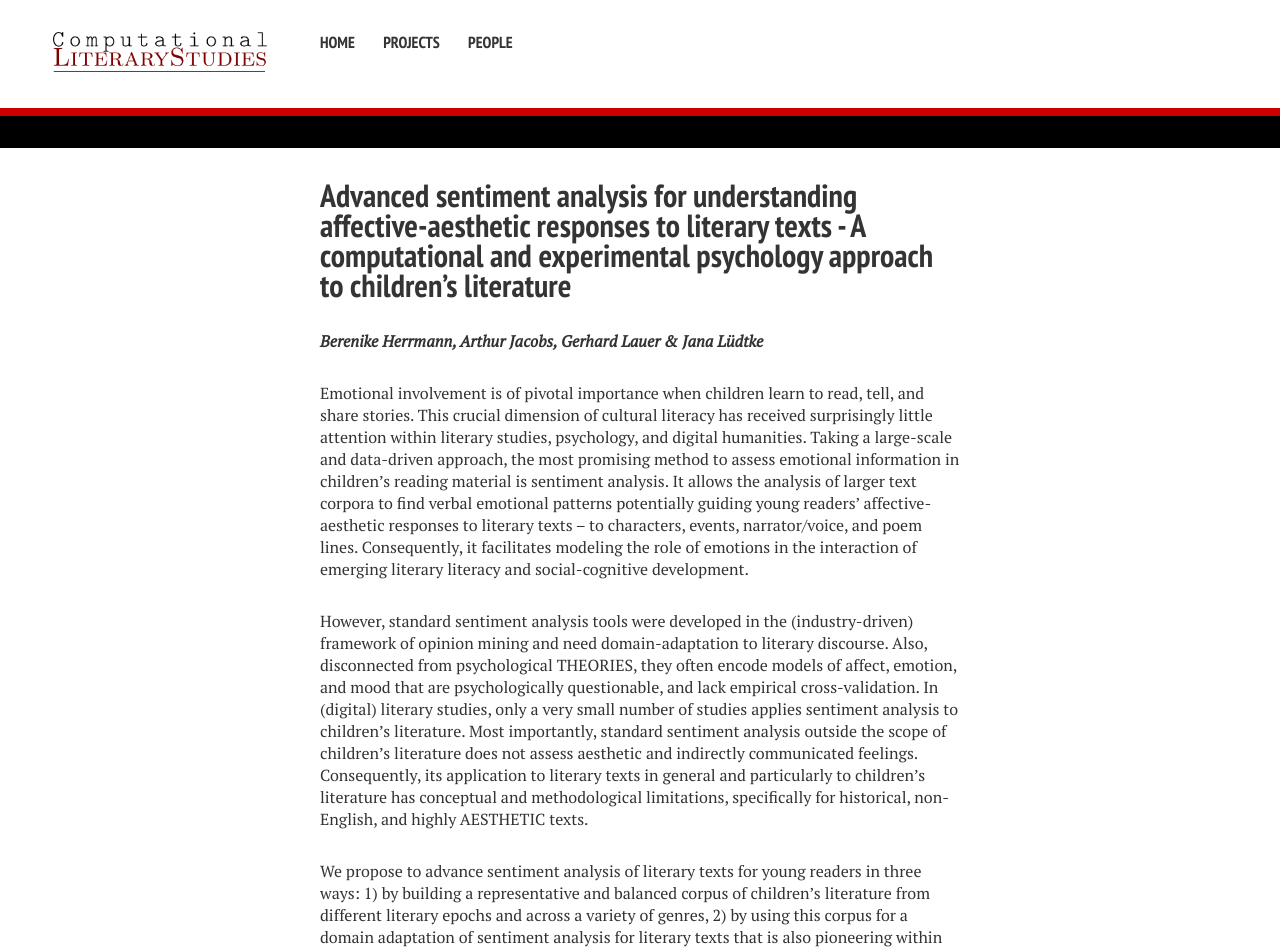
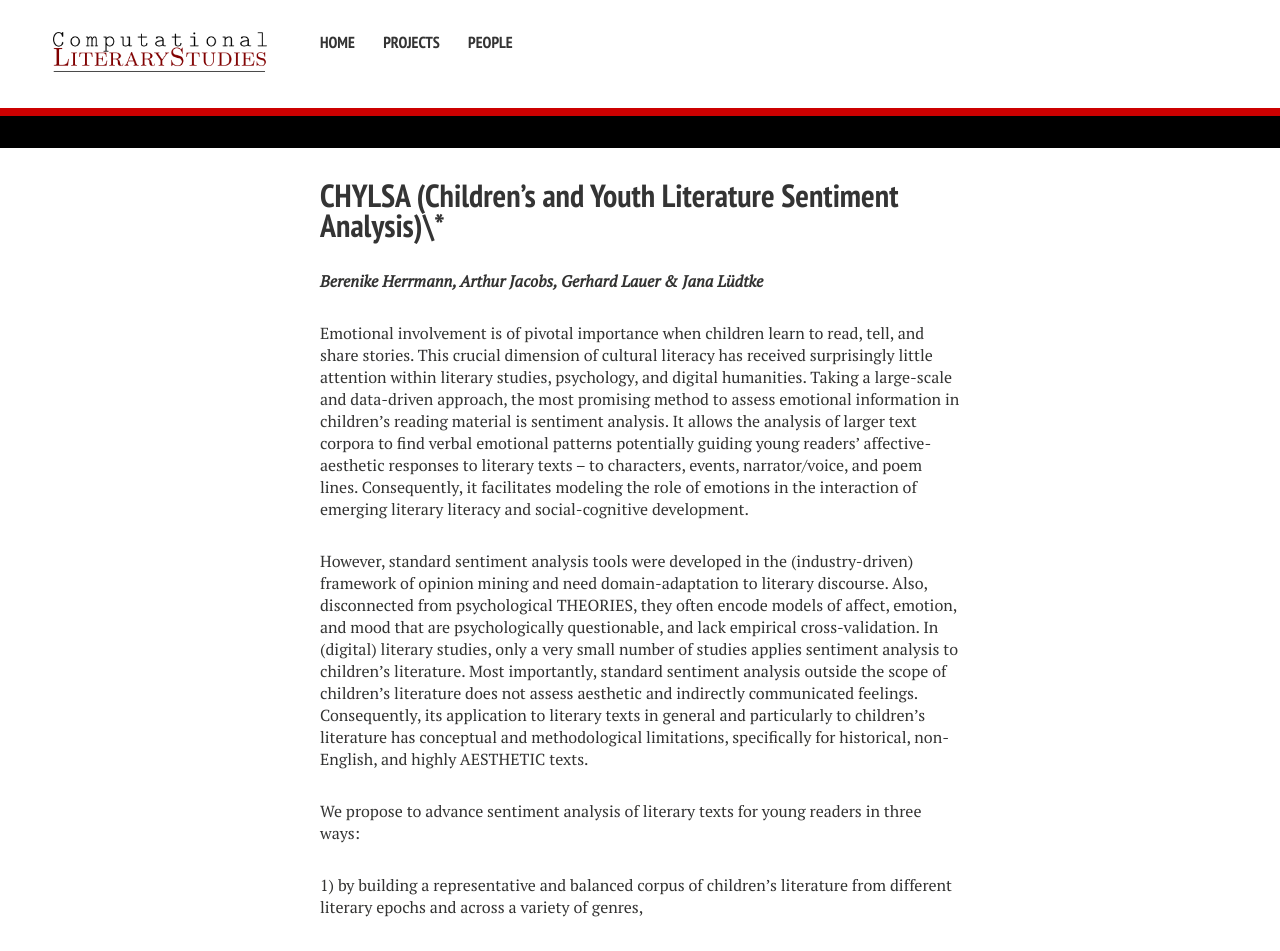
Before and after one commit to EveGayer/dfg-spp-cls.github.io, a Jekyll site: the page built from _posts/2020-01-24-TP-CHYLSA.md, in a window 1280 px wide and 1400 px high. Shown: the top 951 px of the window. Built offline with Jekyll 4.4.1, drawn with Linux system fonts in a browser that asks for light colours; nearby versions of some CDN libraries; some of the changed text lies outside the part shown.

Commit message:
still fixing CHYLSA md

```diff
--- a/_posts/2020-01-24-TP-CHYLSA.md
+++ b/_posts/2020-01-24-TP-CHYLSA.md
@@ -1,6 +1,6 @@
 ---
 layout: project
-title: Advanced sentiment analysis for understanding affective-aesthetic responses to literary texts - A computational and experimental psychology approach to children’s literature
+title: CHYLSA (Children’s and Youth Literature Sentiment Analysis)\*
 excerpt: "Berenike Herrmann, Arthur Jacobs, Gerhard Lauer & Jana Lüdtke"
 modified: 2/24/2020, 9:00:24
 category: blog
```
Also changed, not shown: other parts of _posts/2020-01-24-TP-CHYLSA.md (+6 -0 lines).
